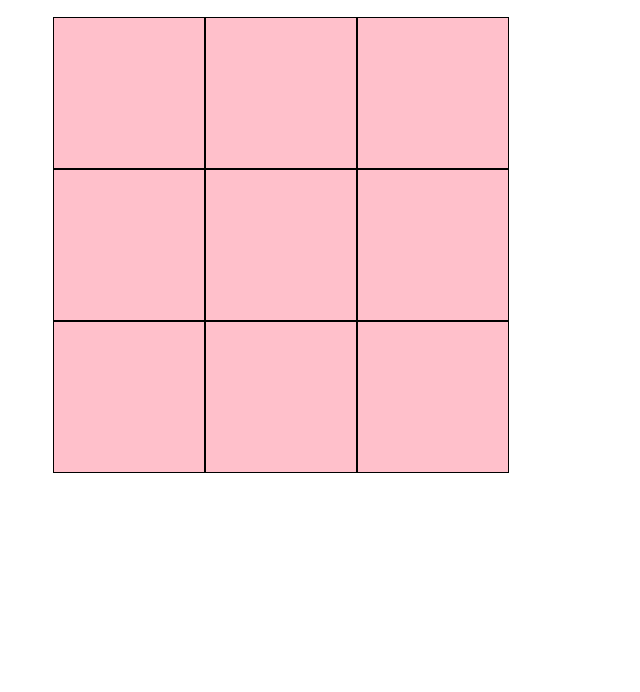
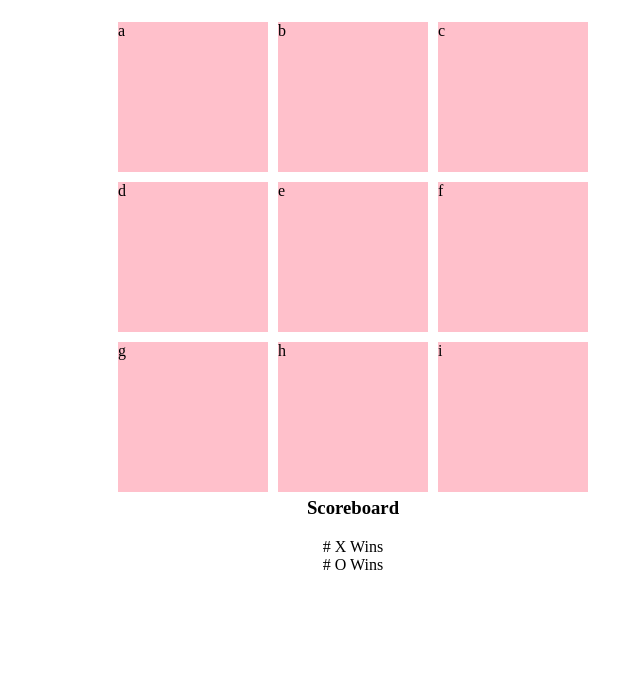
Before and after one commit to Fitfouraking/TicTacToe, a plain HTML site: page index.html in a window 1280 px wide. Shown: the part 108-800 px from the top of the page, without its empty margins (295-935 px from the left). Drawn offline with Linux system fonts and the light colour scheme.

Commit message:
update css board layout, added scoreboard div

```diff
--- a/css/style.css
+++ b/css/style.css
@@ -3,21 +3,24 @@ body {
 }
 
 #container {
-  margin: 10px auto;
-  width: 600px;
+  margin: 0px auto;
+  width: 480px;
 }
 
 #heading {
   text-align: center;
-  font-family: 'Finger Paint', cursive;
   font-size: 50px;
 }
 
 
 .cell {
-  border: 1px solid black;
+  border: 5px solid white;
   width: 150px;
   height: 150px;
   background-color: pink;
   float: left;
 }
+
+#scoreboard {
+  text-align: center;
+}
--- a/index.html
+++ b/index.html
@@ -9,27 +9,35 @@
   <script src="js/game.js" type="text/javascript"></script>
 </head>
 <body>
+
+
   <div id="container">
     <h1 id="heading">Tic Tac Toe!</h1>
 
       <div class="row">
-        <div id="a" class="cell"></div>
-        <div id="b" class="cell"></div>
-        <div id="c" class="cell"></div>
+        <div id="a" class="cell">a</div>
+        <div id="b" class="cell">b</div>
+        <div id="c" class="cell">c</div>
       </div>
 
       <div class="row">
-        <div id="d" class="cell"></div>
-        <div id="e" class="cell"></div>
-        <div id="f" class="cell"></div>
+        <div id="d" class="cell">d</div>
+        <div id="e" class="cell">e</div>
+        <div id="f" class="cell">f</div>
       </div>
 
       <div class="row">
-        <div id="g" class="cell"></div>
-        <div id="h" class="cell"></div>
-        <div id="i" class="cell"></div>
+        <div id="g" class="cell">g</div>
+        <div id="h" class="cell">h</div>
+        <div id="i" class="cell">i</div>
       </div>
-  </div>
+
+      <div id="scoreboard">
+        <h3>Scoreboard</h3>
+        <div id="xGames"># X Wins</div>
+        <div id="oGames"># O Wins</div>
+      </div>
+</div>
 
 </body>
 </html>
```
